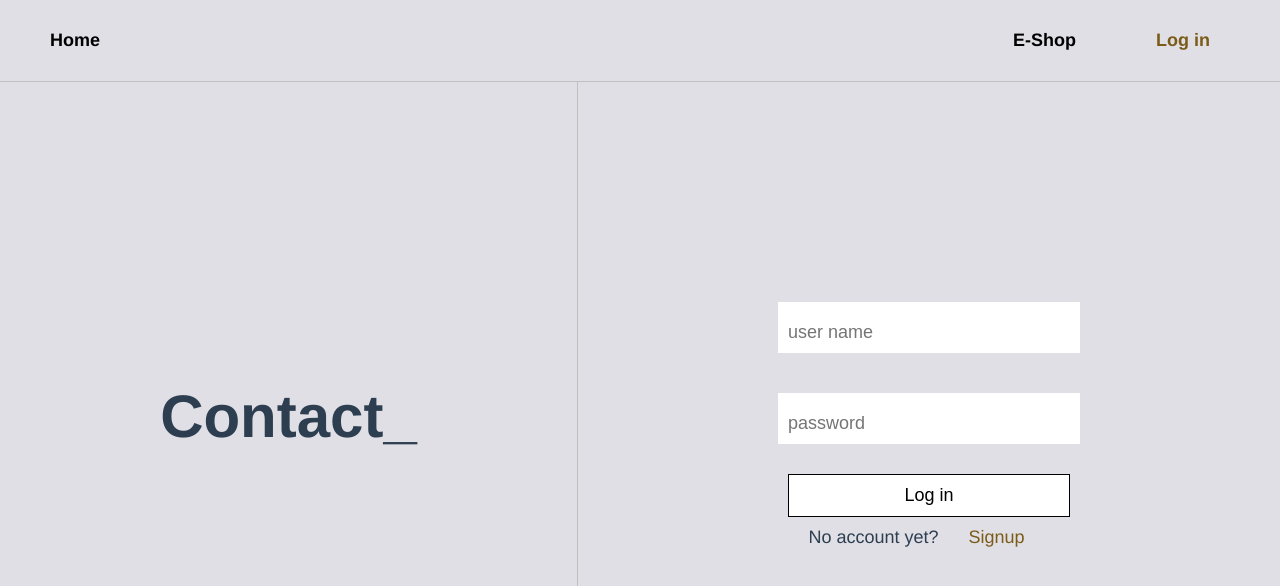
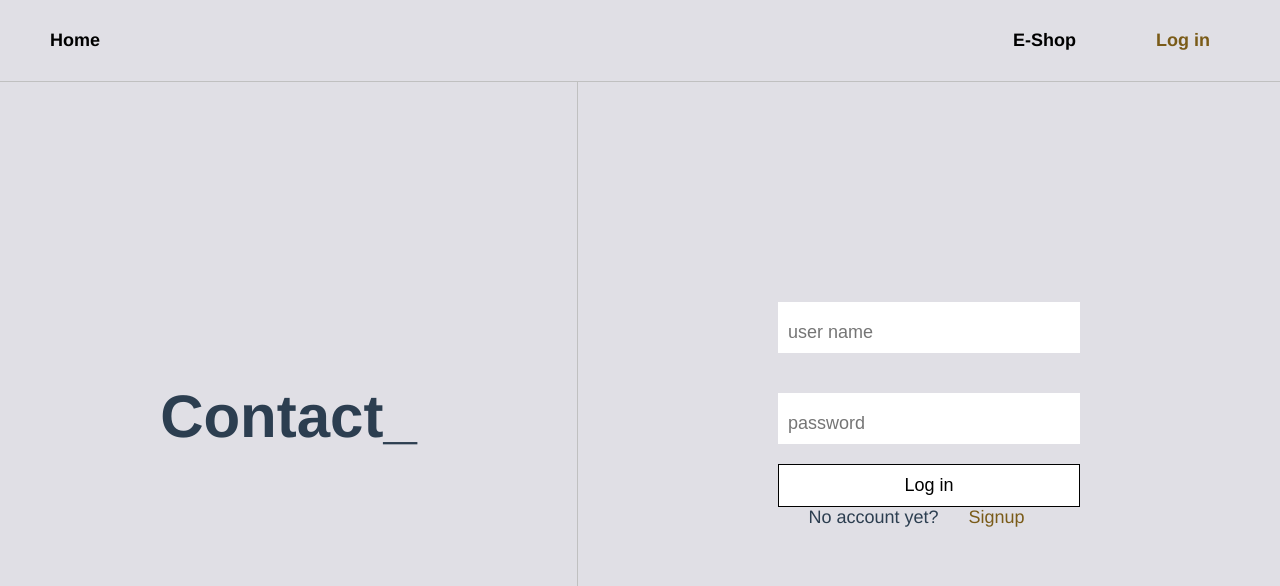
Before and after one commit to Aiwwa/e-commerce, a Vue app: page /login in a window 1280 px wide. Shown: the top 586 px of the page. Built offline with nearby package versions, Linux system fonts and the light colour scheme.

Commit message:
Final touches

```diff
--- a/src/components/LoginForm.vue
+++ b/src/components/LoginForm.vue
@@ -5,7 +5,7 @@
     <div v-if="userExist" class="danger">User doesn't exist</div>
     <div v-if="logInFail" class="danger">Username or password is wrong</div>
     <div class="error">{{ error }}</div>
-    <button>Log in</button>
+    <button class="log">Log in</button>
   </form>
 </template>
 
@@ -108,4 +108,8 @@ button {
   display: flex;
   justify-content: center;
 }
+
+.log {
+  margin: 0;
+}
 </style>
--- a/src/components/SignupForm.vue
+++ b/src/components/SignupForm.vue
@@ -1,7 +1,7 @@
 <template>
   <form @submit.prevent="handleSubmit" class="form">
     <input type="text" placeholder="name" v-model="displayName" />
-    <div v-if="userExists" class="danger">Name Exists</div>
+    <div v-if="userExists" class="danger">Name is already taken</div>
     <div v-if="nameMin" class="danger">Name must be at least 3 characters</div>
     <div v-if="nameMax" class="danger">No more the 30 characters</div>
     <input required type="password" placeholder="password" v-model="password" />
@@ -12,7 +12,7 @@
       v-model="passwordConfirm"
     />
     <div v-if="!passwordMatch" class="danger">Password doesnt match</div>
-    <button>Sign up</button>
+    <button class="sign">Sign up</button>
   </form>
 </template>
 
@@ -126,4 +126,8 @@ export default {
 }
 </script>
 
-<style></style>
+<style>
+.sign {
+  margin: 0;
+}
+</style>
```
